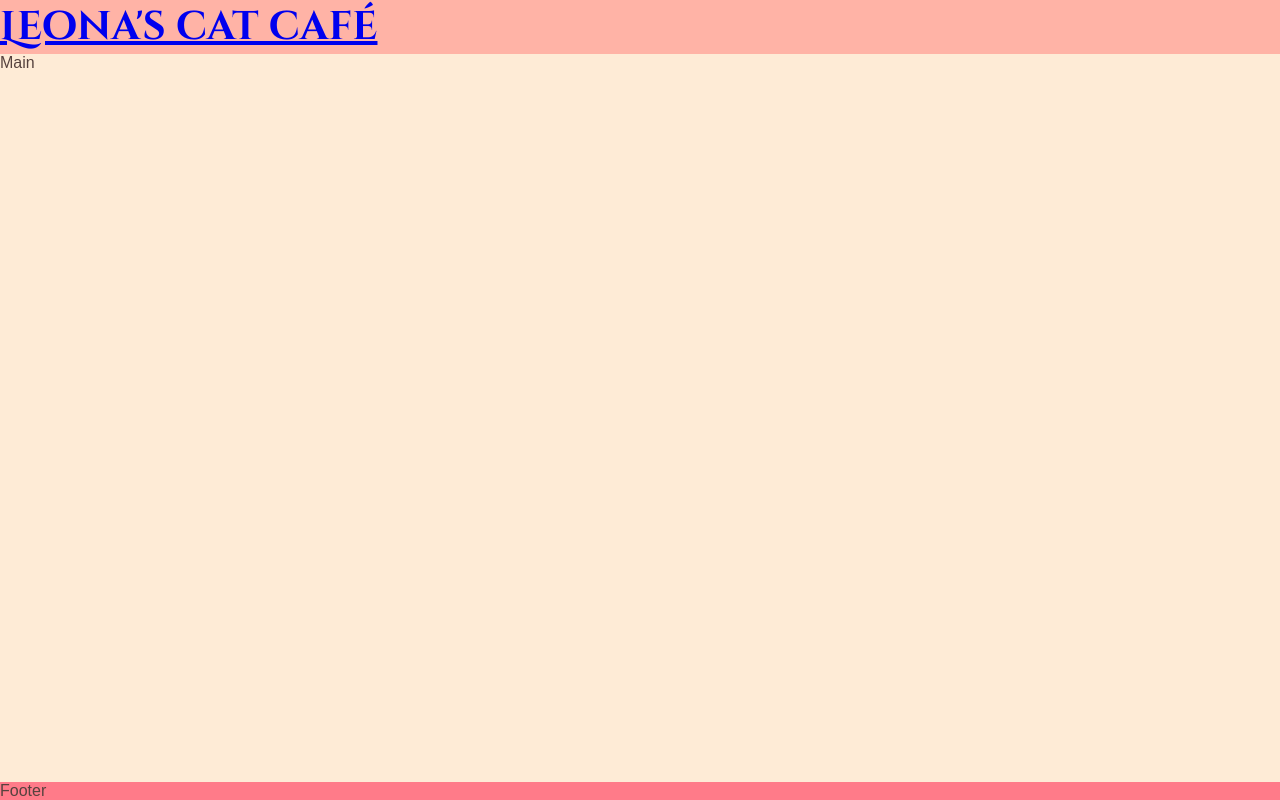
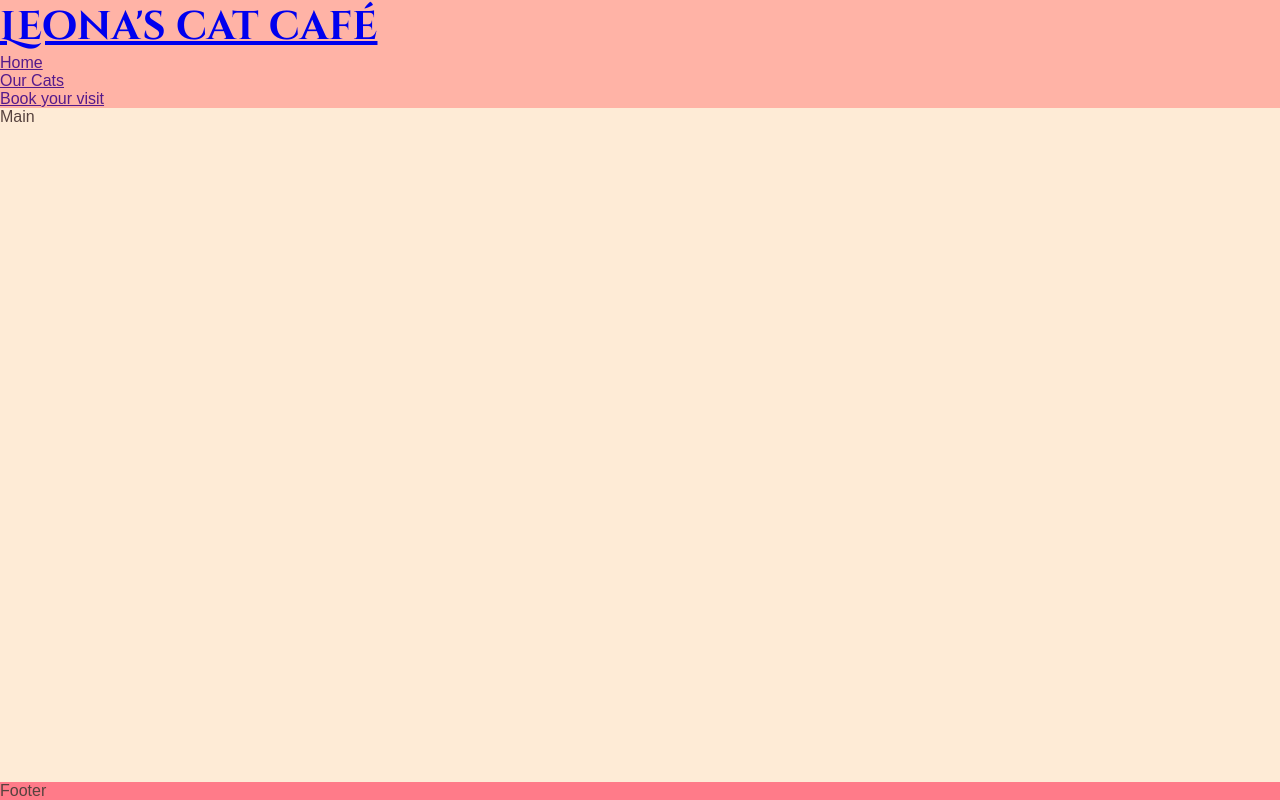
Before and after one commit to Ikayherce/Leonascatcafe, a plain HTML site: page index.html in a window 1280 px wide. Drawn offline with Linux system fonts and the light colour scheme.

Commit message:
Add elements to menu in navbar

```diff
--- a/assets/css/style.css
+++ b/assets/css/style.css
@@ -26,6 +26,10 @@ h1 {
     font-family: "Cinzel decorative";
     font-size: 250%;
 }
+
+#menu {
+    list-style-type: none;
+}
 /* Main content */
 main {
     background-color: #FEEBD6;
--- a/index.html
+++ b/index.html
@@ -23,6 +23,12 @@
         <a href="index.html">
         <h1 id="logo">Leona's cat café</h1>
         </a>
+        <nav id="menu">
+            <li><a href="">Home</a></li>
+            <li><a href="">Our Cats</a></li>
+            <li><a href="">Book your visit</a></li>
+        </nav>
+
     </header>
     <main>Main</main>
     <footer>Footer</footer>
```
